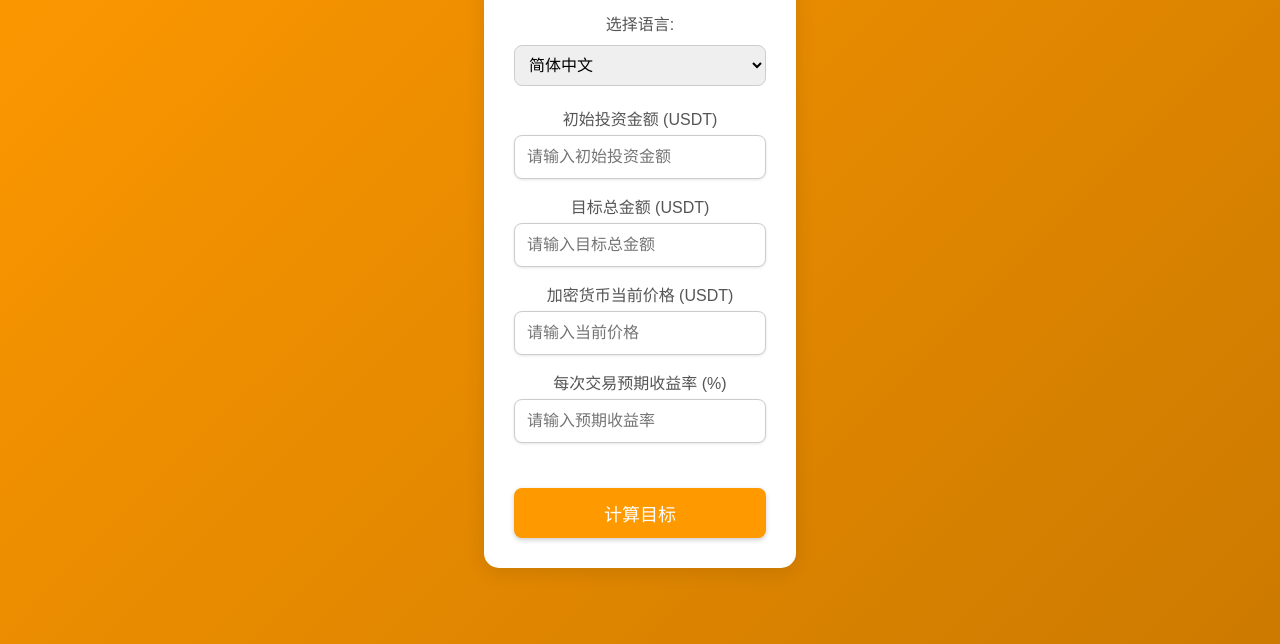
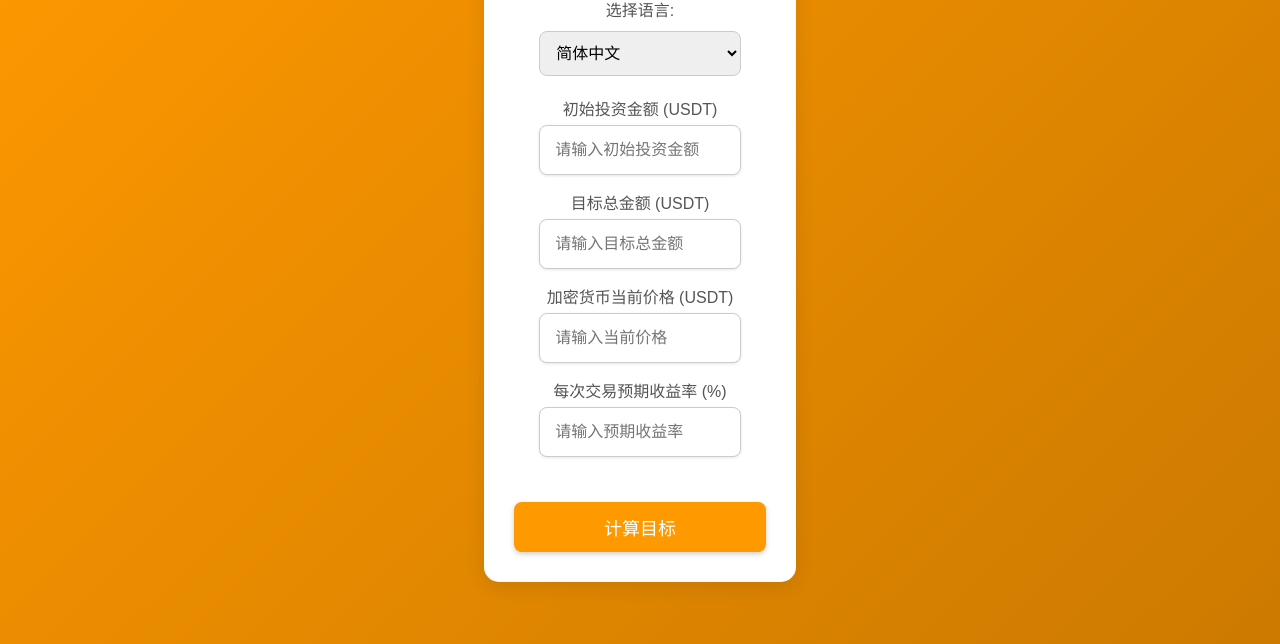
Before and after one commit to samsfacai/caopan.github.io, a plain HTML site: page index.html in a window 1280 px wide. Shown: the part 156-800 px from the top of the page. Drawn offline with Linux system fonts and the light colour scheme.

Commit message:
Update index.html

```diff
--- a/index.html
+++ b/index.html
@@ -61,14 +61,15 @@
         }
 
         input {
-            width: 100%;
-            padding: 12px;
+            width: 80%;
+            /* 调整宽度为 80% */
+            padding: 15px;
+            /* 增加内边距 */
             border: 1px solid #ccc;
             border-radius: 8px;
             font-size: 16px;
             transition: border-color 0.3s;
             margin-bottom: 15px;
-            /* 增加阴影效果 */
             box-shadow: 0 1px 3px rgba(0, 0, 0, 0.1);
         }
 
@@ -89,7 +90,6 @@
             cursor: pointer;
             transition: background-color 0.3s;
             margin-top: 10px;
-            /* 增加阴影效果 */
             box-shadow: 0 2px 5px rgba(0, 0, 0, 0.2);
         }
 
@@ -107,7 +107,6 @@
             text-align: center;
             width: 100%;
             overflow-x: auto;
-            /* 增加阴影效果 */
             box-shadow: 0 2px 10px rgba(0, 0, 0, 0.1);
         }
         /* 表格样式 */
@@ -127,7 +126,6 @@
         .result-table th {
             background-color: #ff9900;
             color: white;
-            /* 增加边框圆角 */
             border-radius: 8px 8px 0 0;
         }
 
@@ -141,13 +139,14 @@
         }
 
         select {
-            padding: 10px;
+            width: 80%;
+            /* 调整宽度为 80% */
+            padding: 12px;
+            /* 增加内边距 */
             border-radius: 8px;
             border: 1px solid #ccc;
             font-size: 16px;
-            width: 100%;
             margin-top: 5px;
-            /* 增加过渡效果 */
             transition: border-color 0.3s, background-color 0.3s;
         }
         /* 鼠标悬停时的样式 */
@@ -313,7 +312,7 @@
                     title: '加密货币复利计算器',
                     initialInvestmentLabel: '初始投资金额 (USDT)',
                     targetAmountLabel: '目标总金额 (USDT)',
-                    cryptoPriceLabel: '加密货币当前价格 (USDT)',
+                    cryptoPriceLabel: '加��货币当前价格 (USDT)',
                     returnRateLabel: '每次交易预期收益率 (%)',
                     calculateButton: '计算目标',
                     resultSummaryTitle: '计算结果摘要',
@@ -363,7 +362,7 @@
                     targetAmountText: '目標金額: ',
                     totalTradesText: '必要な取引回数: ',
                     tradeNumberHeader: '取引回数',
-                    buyPriceHeader: '購入価格',
+                    buyPriceHeader: '購��価格',
                     sellPriceHeader: '売却価格',
                     profitHeader: '利益',
                     initialInvestmentPlaceholder: '初期投資額を入力してください',
```
